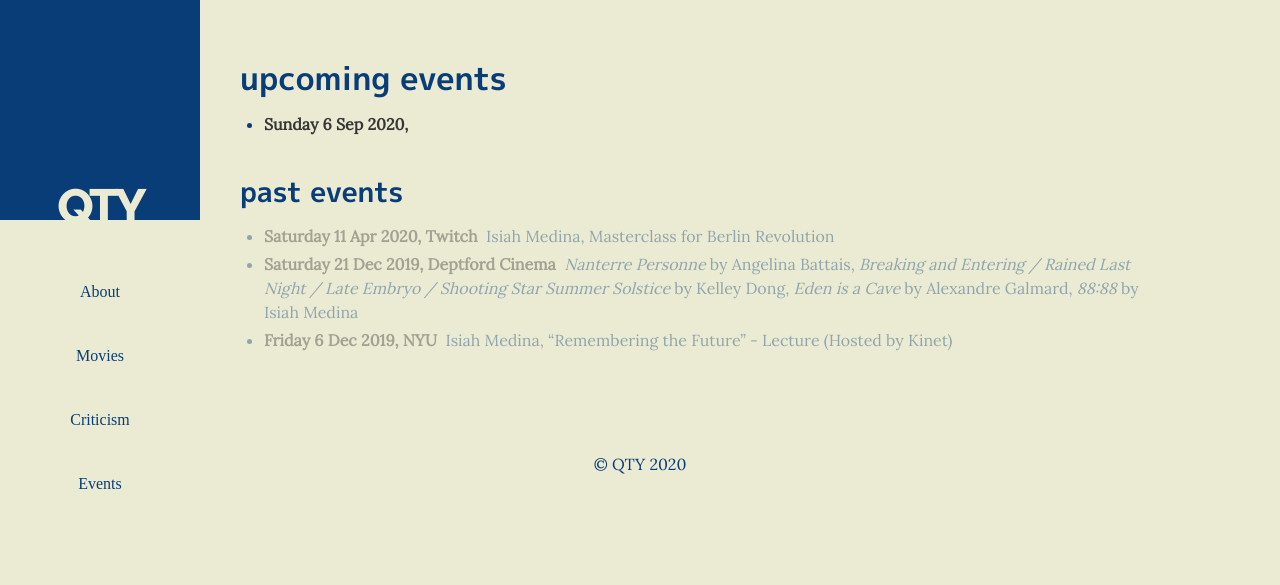
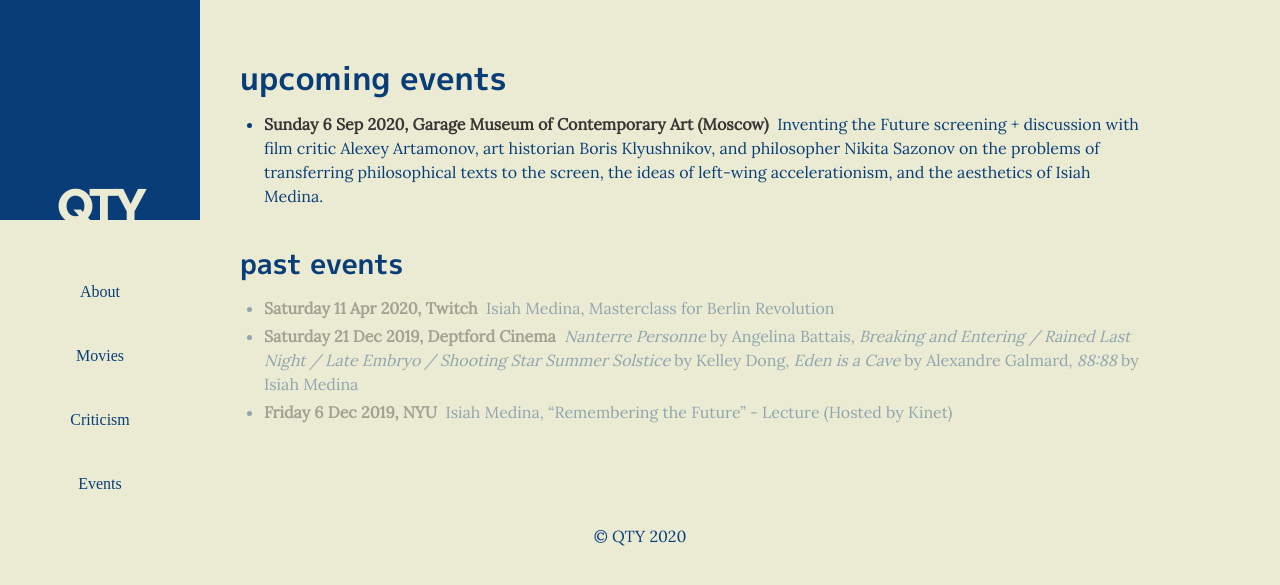
Before and after one commit to naobot/qty-cinema, a Jekyll site: the page built from events.html, in a window 1280 px wide. Shown: the top 585 px of the page. Built offline with Jekyll 4.4.1, drawn with Linux system fonts in a browser that asks for light colours; some web fonts are replaced.

Commit message:
Update from Forestry.io Isiah Medina updated _data/events.yaml

```diff
--- a/_data/events.yaml
+++ b/_data/events.yaml
@@ -1,7 +1,10 @@
 ---
 - when: 2020-09-06 20:30:00 +0000
-  where: ''
-  what: ''
+  where: Garage Museum of Contemporary Art (Moscow)
+  what: Inventing the Future screening + discussion with film critic Alexey Artamonov,
+    art historian Boris Klyushnikov, and philosopher Nikita Sazonov on the problems
+    of transferring philosophical texts to the screen, the ideas of left-wing accelerationism,
+    and the aesthetics of Isiah Medina.
 - when: 2020-04-11T22:30:00.000+00:00
   where: Twitch
   what: Isiah Medina, Masterclass for Berlin Revolution
```
